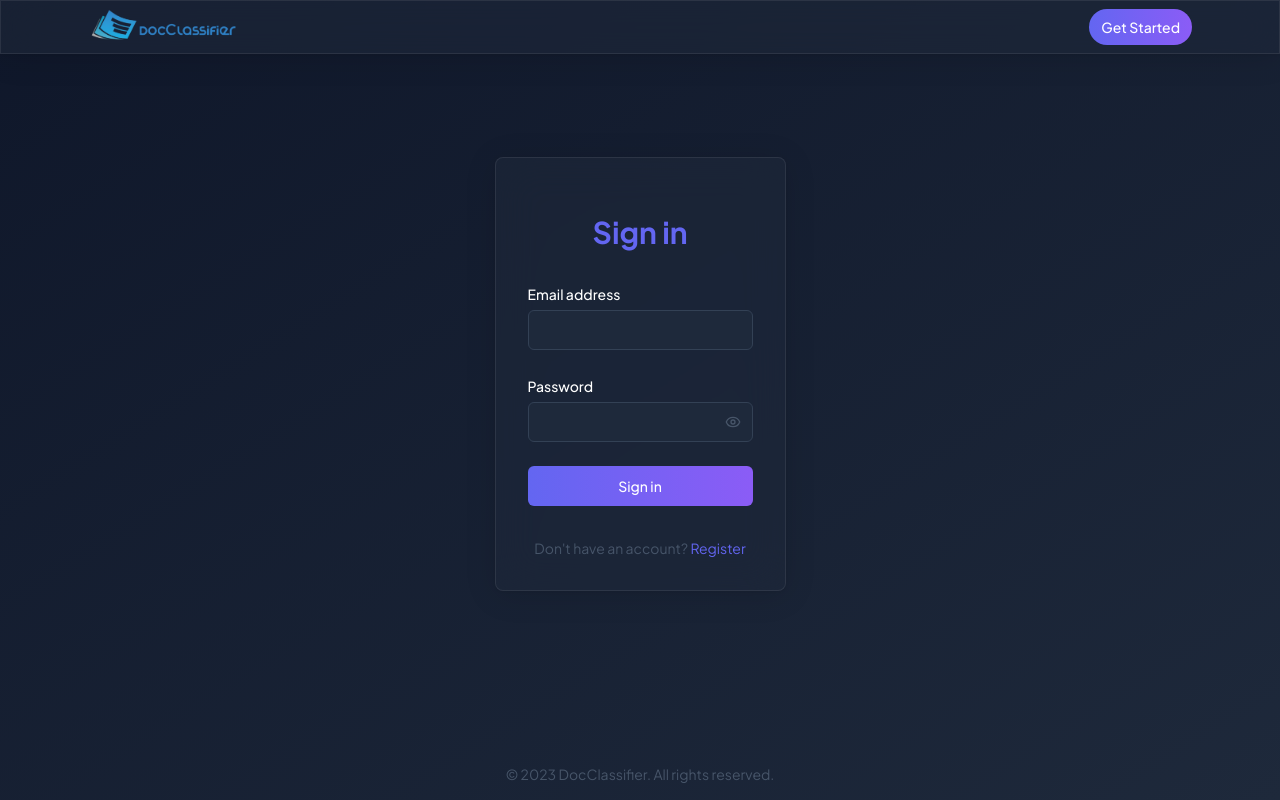
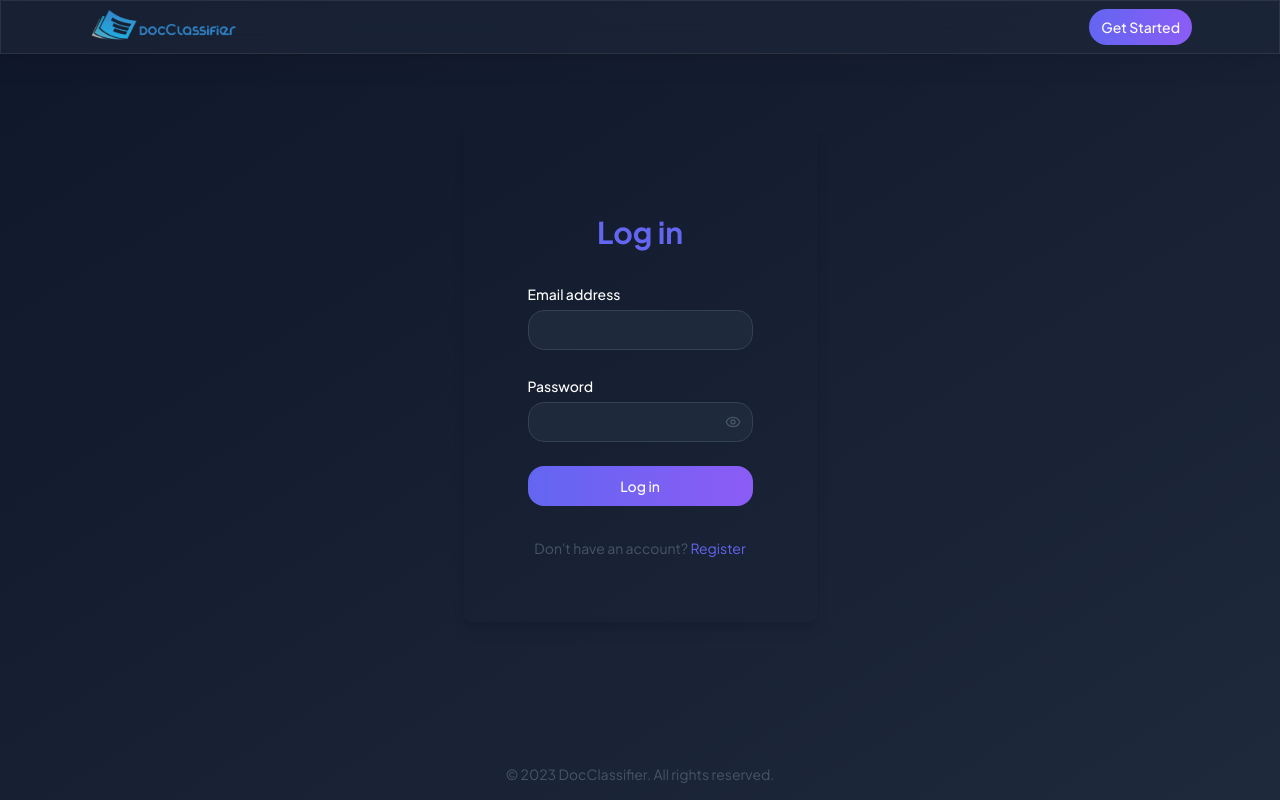
Before and after one commit to Rahim10020/DocClassifier, a Next.js app: page /login in a window 1280 px wide. Built offline with nearby package versions, Linux system fonts and the light colour scheme.

Commit message:
design de la page de login

```diff
--- a/src/app/(auth)/login/page.tsx
+++ b/src/app/(auth)/login/page.tsx
@@ -8,10 +8,10 @@ export const metadata: Metadata = {
 
 export default function LoginPage() {
     return (
-        <div className="flex items-center justify-center p-4">
-            <div className="glass-card p-8 rounded-lg shadow-pronounced max-w-md w-full space-y-8">
+        <div className="flex items-center justify-center p-10">
+            <div className=" p-16 rounded-lg shadow-pronounced w-full space-y-8">
                 <div className="text-center">
-                    <h2 className="mt-6 text-3xl font-bold text-primary">Sign in</h2>
+                    <h2 className="mt-6 text-3xl font-bold text-primary">Log in</h2>
                 </div>
                 <LoginForm />
                 <p className="text-center text-sm text-muted-foreground">
--- a/src/components/auth/LoginForm.tsx
+++ b/src/components/auth/LoginForm.tsx
@@ -67,7 +67,7 @@ export default function LoginForm() {
             </div>
             <Button type="submit" disabled={loading} className="w-full">
                 {loading ? <Loader2 className="mr-2 h-4 w-4 animate-spin" /> : null}
-                Sign in
+                Log in
             </Button>
         </form>
     );
--- a/src/components/ui/button.tsx
+++ b/src/components/ui/button.tsx
@@ -3,7 +3,7 @@ import { VariantProps, cva } from 'class-variance-authority';
 import { cn } from '@/lib/utils/cn';
 
 const buttonVariants = cva(
-    'inline-flex items-center justify-center rounded-md text-sm font-medium transition-colors focus:outline-none focus:ring-2 focus:ring-ring focus:ring-offset-2 disabled:opacity-50 disabled:pointer-events-none',
+    'inline-flex items-center justify-center rounded-2xl text-sm font-medium transition-colors focus:outline-none focus:ring-2 focus:ring-ring focus:ring-offset-2 disabled:opacity-50 disabled:pointer-events-none',
     {
         variants: {
             variant: {
@@ -15,8 +15,8 @@ const buttonVariants = cva(
             },
             size: {
                 default: 'h-10 py-2 px-4',
-                sm: 'h-9 px-3 rounded-md',
-                lg: 'h-11 px-8 rounded-md',
+                sm: 'h-9 px-3 rounded-2xl',
+                lg: 'h-11 px-8 rounded-2xl',
             },
         },
         defaultVariants: {
--- a/src/components/ui/input.tsx
+++ b/src/components/ui/input.tsx
@@ -9,7 +9,7 @@ const Input = React.forwardRef<HTMLInputElement, InputProps>(
             <input
                 type={type}
                 className={cn(
-                    'flex h-10 w-full rounded-md border border-border bg-background-secondary px-3 py-2 text-sm ring-offset-background file:border-0 file:bg-transparent file:text-sm file:font-medium placeholder:text-muted-foreground focus-visible:outline-none focus-visible:ring-2 focus-visible:ring-ring focus-visible:ring-offset-2 disabled:cursor-not-allowed disabled:opacity-50',
+                    'flex h-10 w-full rounded-2xl border border-border bg-background-secondary px-3 py-2 text-sm ring-offset-background file:border-0 file:bg-transparent file:text-sm file:font-medium placeholder:text-muted-foreground focus-visible:outline-none focus-visible:ring-2 focus-visible:ring-ring focus-visible:ring-offset-2 disabled:cursor-not-allowed disabled:opacity-50',
                     className
                 )}
                 ref={ref}
```
